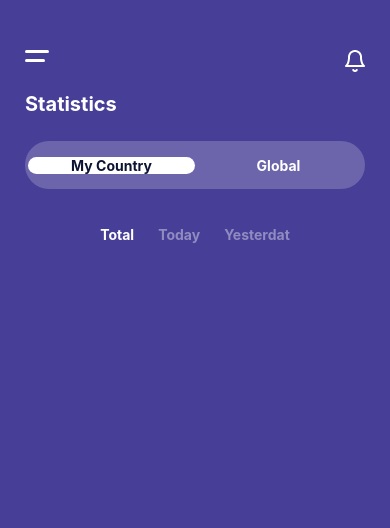
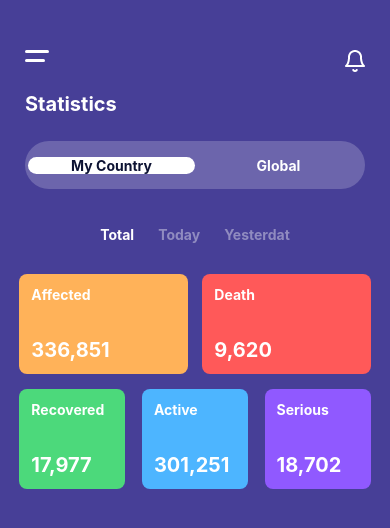
Before and after one commit to Plakhotenko/CovidMonitor, a React Native app: screen / in a window 390 px wide. Shown: the top 528 px of the page. Built offline with nearby package versions, Linux system fonts and the light colour scheme.

Commit message:
StatInfo component created

```diff
--- a/App.js
+++ b/App.js
@@ -4,6 +4,7 @@ import Header from "./components/Header";
 import MainHeading from "./components/MainHeading";
 import StatTabs from "./components/StatisticsTabs";
 import DailyStatTabs from "./components/DailyStatTabs";
+import StatInfo from "./components/StatInfo";
 
 export default function App() {
   return (
@@ -12,6 +13,7 @@ export default function App() {
       <MainHeading />
       <StatTabs />
       <DailyStatTabs />
+      <StatInfo />
     </View>
   );
 }
--- /dev/null
+++ b/components/StatInfo.js
@@ -0,0 +1,56 @@
+import React from "react";
+import { StyleSheet, View, Text } from "react-native";
+import StatInfoItem from "./StatInfoItem";
+
+const state = {
+  items: [
+    {
+      title: "Affected",
+      value: "336,851",
+      color: "#ffb259",
+    },
+    {
+      title: "Death",
+      value: "9,620",
+      color: "#ff5959",
+    },
+    {
+      title: "Recovered",
+      value: "17,977",
+      color: "#4cd97b",
+      width: "29%",
+    },
+    {
+      title: "Active",
+      value: "301,251",
+      color: "#4db5ff",
+      width: "29%",
+    },
+    {
+      title: "Serious",
+      value: "18,702",
+      color: "#9059ff",
+      width: "29%",
+    },
+  ],
+};
+
+export default function StatInfo() {
+  return (
+    <View style={styles.Wrapper}>
+      {state.items.map((item) => (
+        <StatInfoItem item={item} />
+      ))}
+    </View>
+  );
+}
+
+const styles = StyleSheet.create({
+  Wrapper: {
+    flexDirection: "row",
+    flexWrap: "wrap",
+    justifyContent: "space-between",
+    marginHorizontal: 12,
+    marginVertical: 12,
+  },
+});
--- /dev/null
+++ b/components/StatInfoItem.js
@@ -0,0 +1,39 @@
+import React from "react";
+import { StyleSheet, View, Text } from "react-native";
+
+export default function StatInfoItem(props) {
+  return (
+    <View
+      style={[
+        styles.Item,
+        { backgroundColor: props.item.color },
+        { width: props.item.width === undefined ? "46%" : props.item.width },
+      ]}
+    >
+      <Text style={styles.ItemTitle}>{props.item.title}</Text>
+      <Text style={styles.ItemValue}>{props.item.value}</Text>
+    </View>
+  );
+}
+
+const styles = StyleSheet.create({
+  Item: {
+    justifyContent: "space-between",
+    width: "46%",
+    margin: "2%",
+    height: 100,
+    padding: 12,
+    borderRadius: 8,
+    backgroundColor: "#ffb259",
+  },
+  ItemTitle: {
+    color: "white",
+    fontSize: 14,
+    fontWeight: "700",
+  },
+  ItemValue: {
+    color: "white",
+    fontSize: 20,
+    fontWeight: "700",
+  },
+});
```
